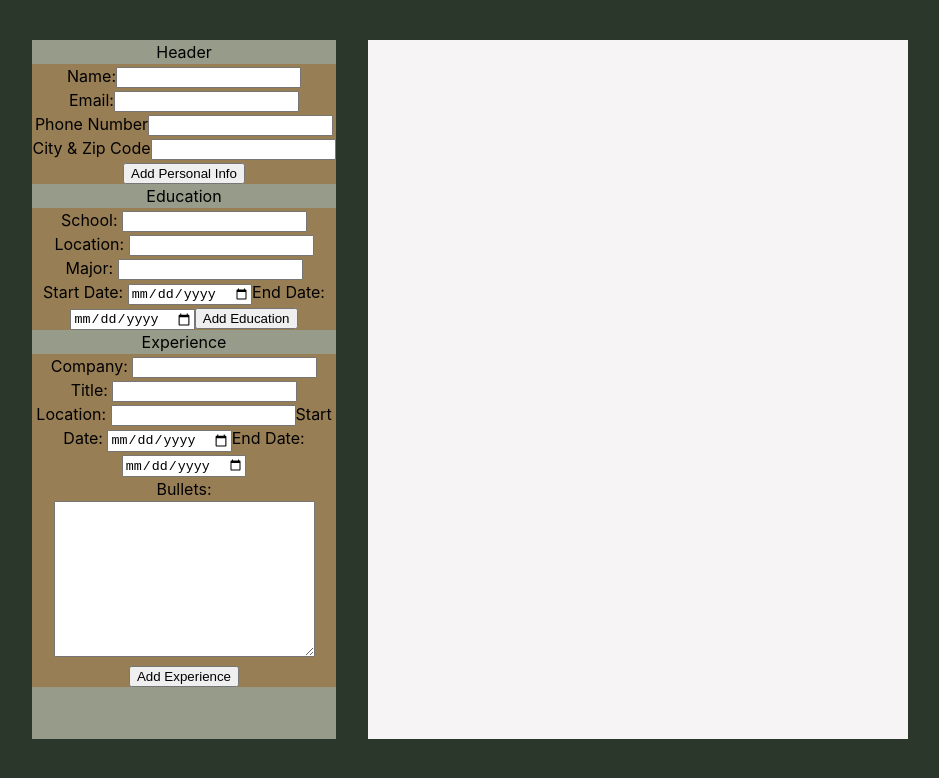
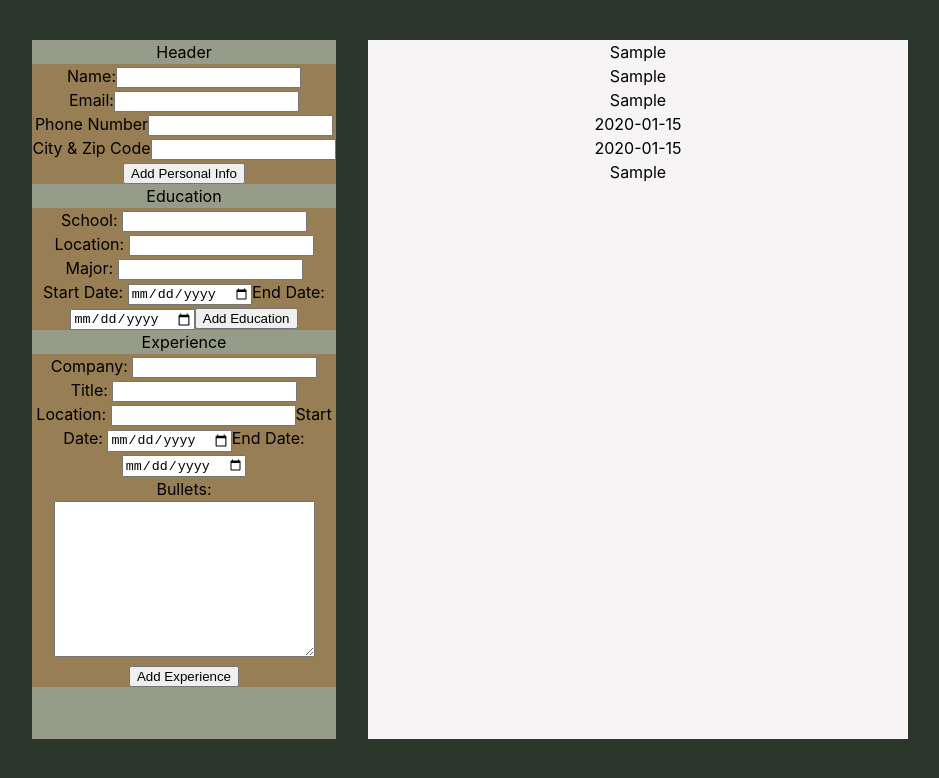
Before and after one commit to MundanePeasant/resume-maker, a React (Vite) app: page / in a window 1280 px wide. Both pictures are taken after typing "Sample", "Sample", "Sample", "2020-01-15", "2020-01-15", "Sample" into the empty fields and a click on the button "Add Experience". Shown: the top 778 px of the page, without its empty margins (170-1109 px from the left). Built offline with nearby package versions, Linux system fonts and the light colour scheme; the HTML template or start-up script is replaced by a standard one.

Commit message:
Show experiences on Resume

```diff
--- a/src/components/ExperienceCV.jsx
+++ b/src/components/ExperienceCV.jsx
@@ -1,9 +1,20 @@
 
 
 function ExperienceCV(props) {
-    console.log(props.experience)
+
+    const experiences = props.experience.map(exp =>
+        <div key={exp.id}>
+            <div>{exp.company}</div>
+            <div>{exp.location}</div>
+            <div>{exp.title}</div>
+            <div>{exp.startDate}</div>
+            <div>{exp.endDate}</div>
+            <div>{exp.bullets.map(bullet =>
+                <div key={bullet}>{bullet}</div>)}</div>
+        </div>)
 
     return (<>
+    {experiences}
     </>)
 }
 
```
